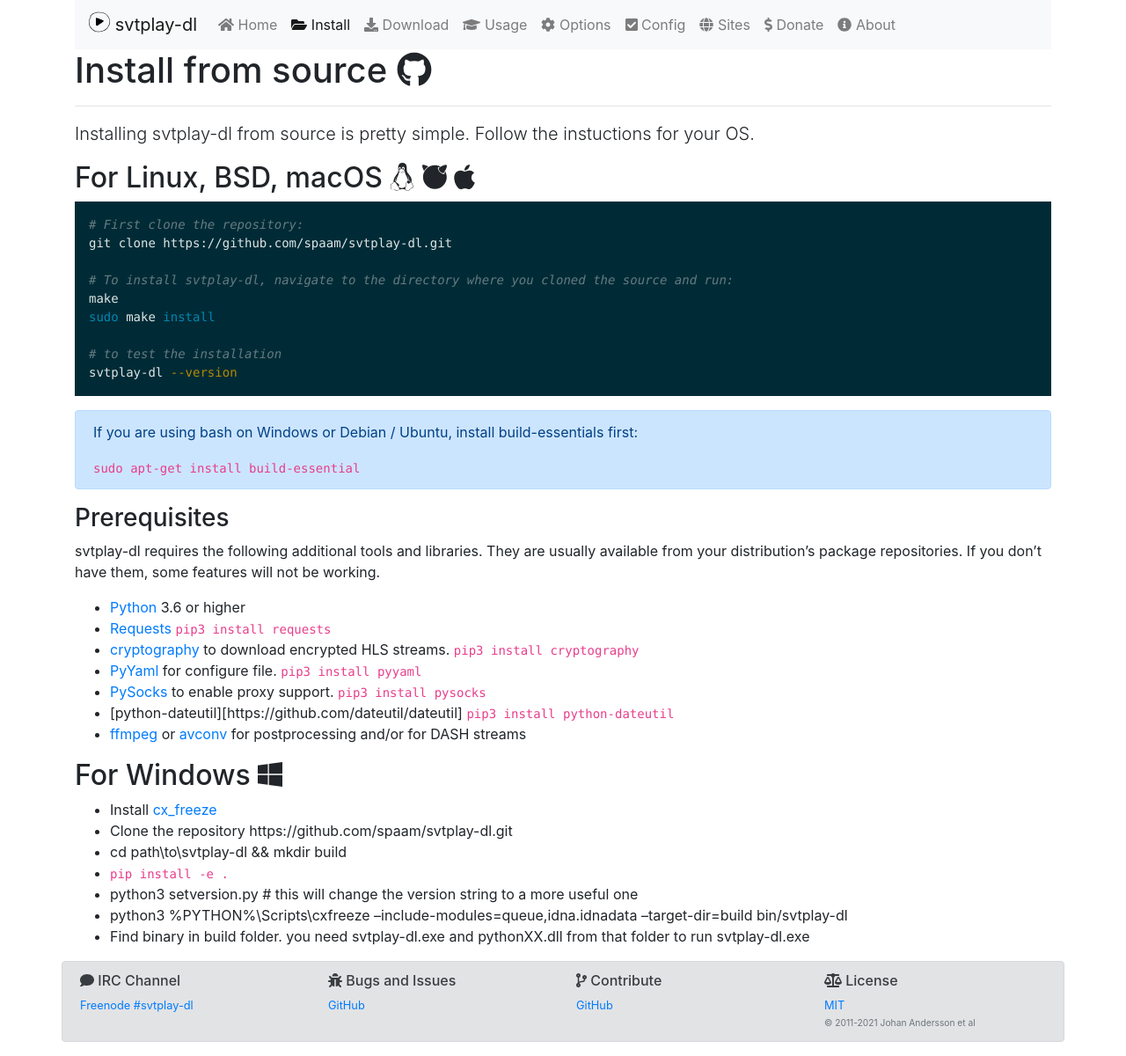
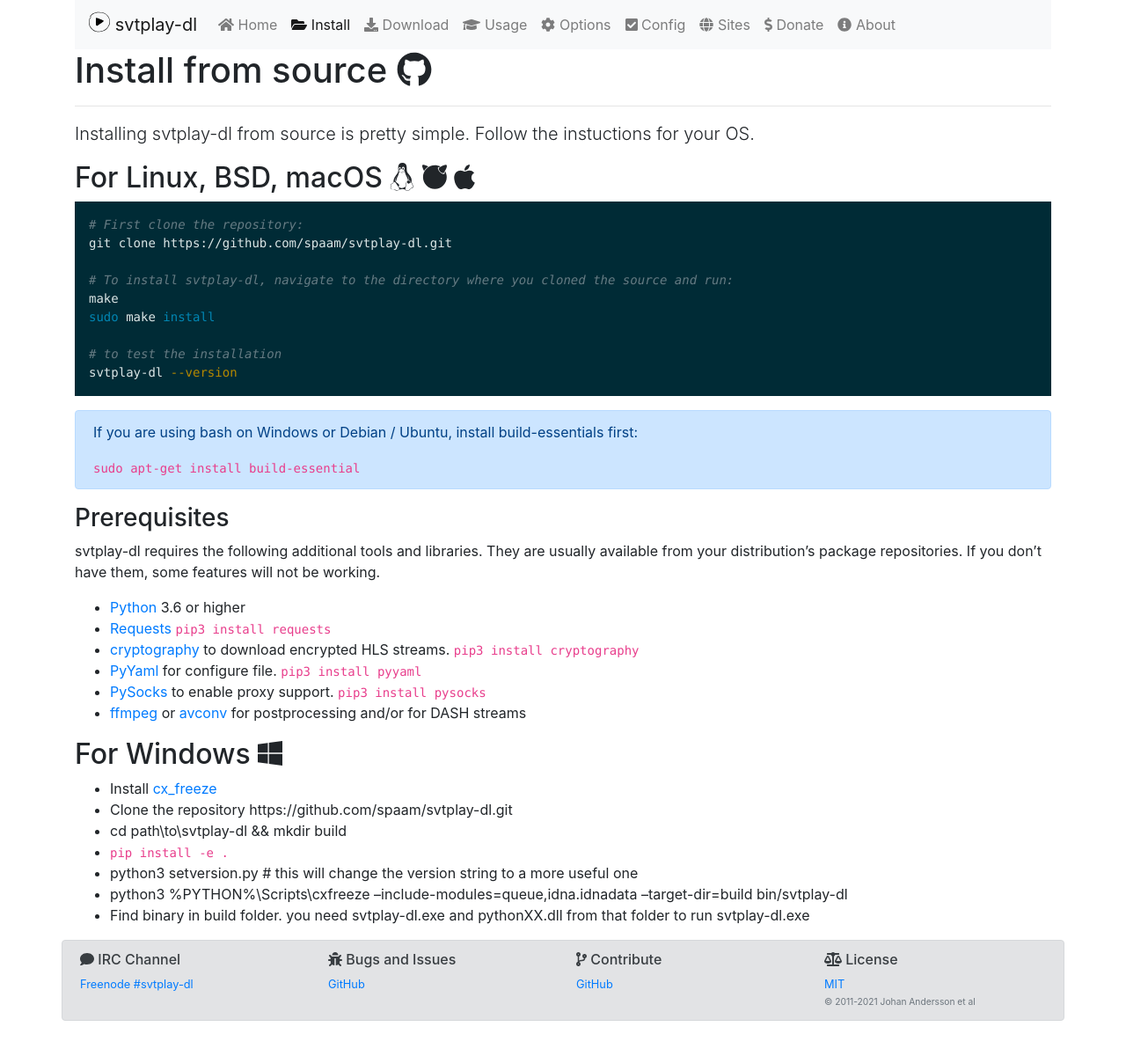
Before and after one commit to spaam/svtplay-dl-web, a Jekyll site: the page built from _pages/install/source.md, in a window 1280 px wide. Shown: the whole page at 88% size. Built offline with Jekyll 4.4.1, drawn with Linux system fonts in a browser that asks for light colours; nearby versions of some CDN libraries.

Commit message:
dateutil is not needed

````diff
--- a/_pages/install/source.md
+++ b/_pages/install/source.md
@@ -36,7 +36,6 @@
 * [cryptography](https://cryptography.io/en/latest/) to download encrypted HLS streams. ```pip3 install cryptography```
 * [PyYaml](https://github.com/yaml/pyyaml) for configure file. ```pip3 install pyyaml```
 * [PySocks](https://github.com/Anorov/PySocks) to enable proxy support. ```pip3 install pysocks```
-* [python-dateutil][https://github.com/dateutil/dateutil] ```pip3 install python-dateutil```
 * [ffmpeg](https://ffmpeg.org/) or [avconv](https://libav.org/) for postprocessing and/or for DASH streams
 
 ## For Windows <i class="fab fa-windows"></i>
````
